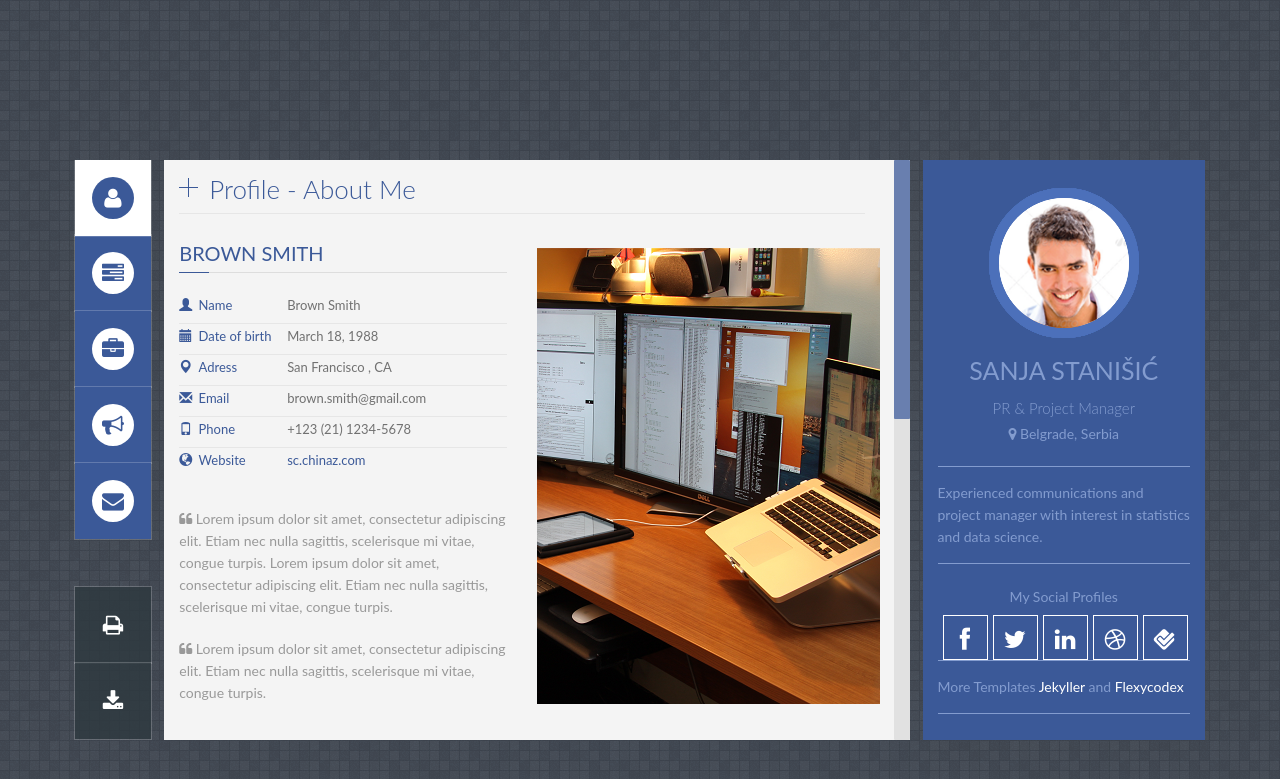
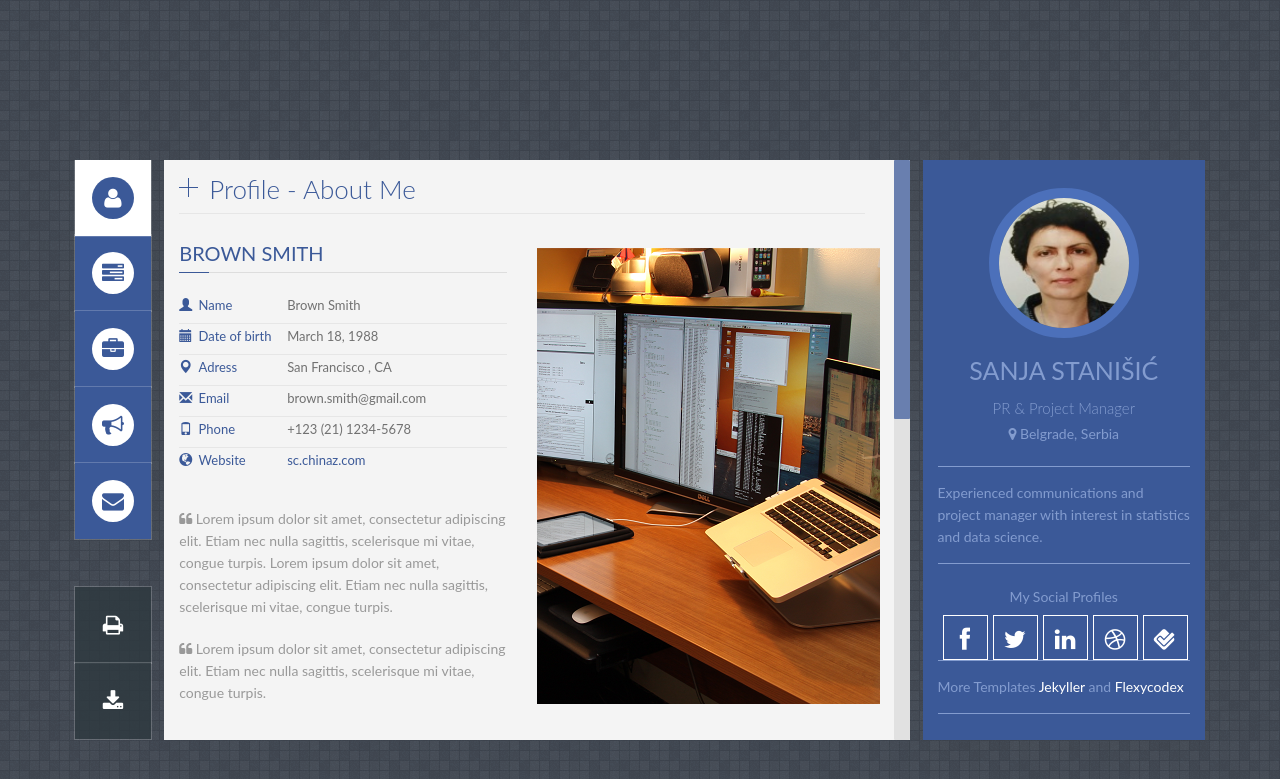
Before and after one commit to vladofilipovic/sanjastanisic.github.io, a Jekyll site: the page built from index.html, in a window 1280 px wide. Shown: the top 779 px of the page. Built offline with Jekyll 4.4.1, drawn with Linux system fonts in a browser that asks for light colours; some web fonts are replaced.

Commit message:
podesila slike

```diff
--- a/index.html
+++ b/index.html
@@ -45,15 +45,17 @@ layout: default
 
          <div class="image-holder one" id="pic_prof_1" style="display:block">
 
-                <img class="head-image up circle" src="images/img/up.png" width="150" height="150" alt="" />
-                <img class="head-image up-left circle" src="images/img/upleft.png" width="150" height="150" alt="" />
-                <img class="head-image left circle" src="images/img/left.png" width="150" height="150" alt="" />
-                <img class="head-image down-left circle" src="images/img/downleft.png" width="150" height="150" alt="" />
-                <img class="head-image down circle" src="images/img/down.png" width="150" height="150" alt="" />
-                <img class="head-image down-right circle" src="images/img/downright.png" width="150" height="150" alt="" />
-                <img class="head-image right circle" src="images/img/right.png" width="150" height="150" alt="" />
-                <img class="head-image up-right circle" src="images/img/upright.png" width="150" height="150" alt="" />
-                <img class="head-image front circle" src="images/img/front.png" width="150" height="150" alt="" />
+                <img class="head-image up circle" src="images/img/up.png" width="121" height="150" alt="" />
+                <!--
+                <img class="head-image up-left circle" src="images/img/upleft.png" width="121" height="150" alt="" />
+                <img class="head-image left circle" src="images/img/left.png" width="121" height="150" alt="" />
+                <img class="head-image down-left circle" src="images/img/downleft.png" width="121" height="150" alt="" />
+                <img class="head-image down circle" src="images/img/down.png" width="121" height="150" alt="" />
+                <img class="head-image down-right circle" src="images/img/downright.png" width="121" height="150" alt="" />
+                <img class="head-image right circle" src="images/img/right.png" width="121" height="150" alt="" />
+                <img class="head-image up-right circle" src="images/img/upright.png" width="121" height="150" alt="" />
+                <img class="head-image front circle" src="images/img/front.png" width="121" height="150" alt="" />
+                -->
 
         </div>
 
```
Also changed, not shown: README.md (renamed from README-Sanja.md), images/img/down.png, images/img/downleft.png, images/img/downright.png, images/img/front.png, images/img/left.png, images/img/right.png, images/img/up.png, images/img/upleft.png, images/img/upright.png.
